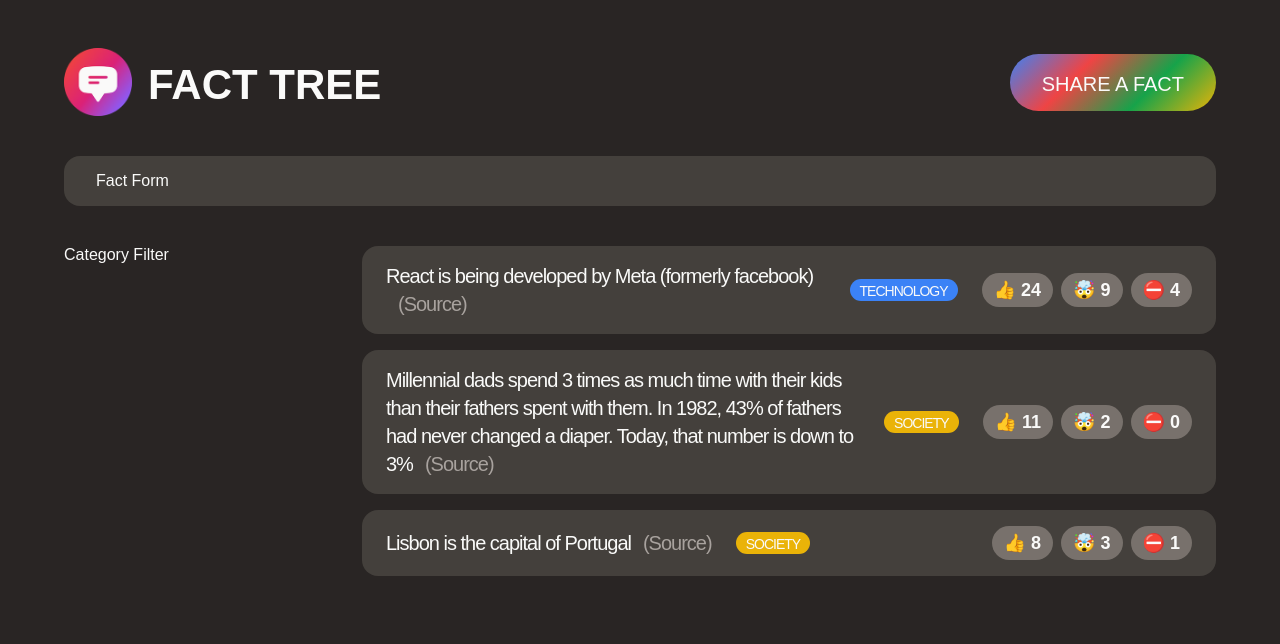
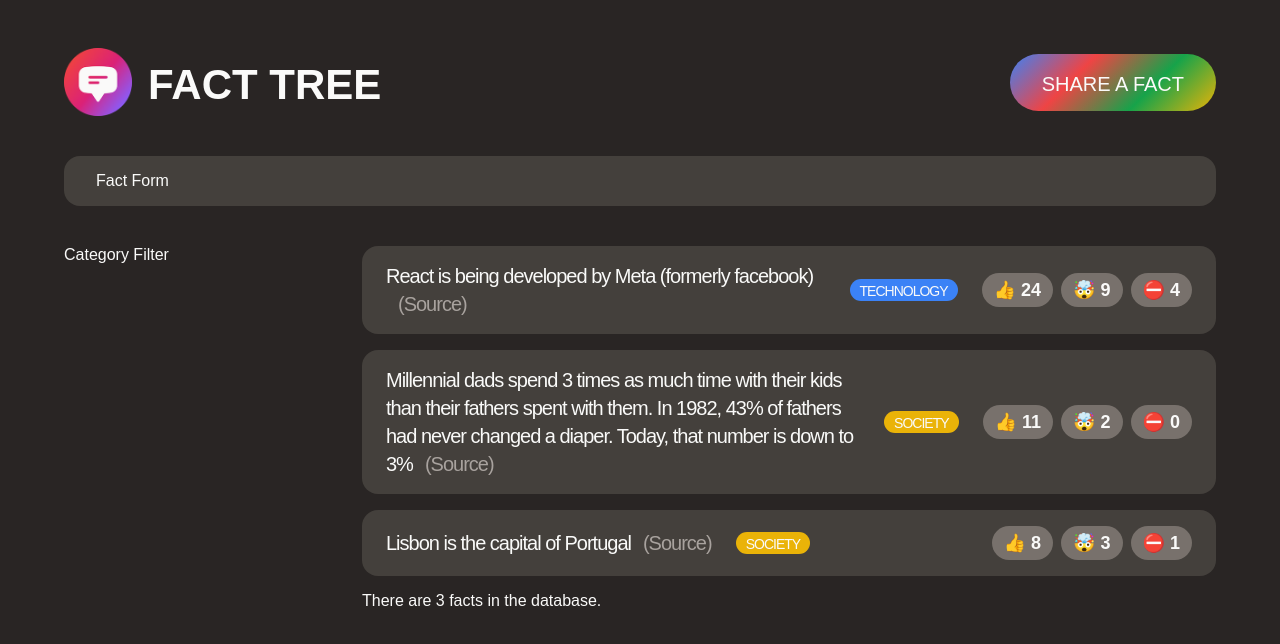
Before and after one commit to zubbyzillion/Facts-tree, a React (Create React App) app in the folder facts-tree/: page / in a window 1280 px wide. Shown: the top 644 px of the page. Built offline with nearby package versions, Linux system fonts and the light colour scheme; a web font is replaced by a local one.

Commit message:
Passing props in fact function

```diff
--- a/facts-tree/src/App.js
+++ b/facts-tree/src/App.js
@@ -86,9 +86,18 @@ function FactList() {
 
   return <section><ul className="facts-list"></ul>{
     facts.map((fact => (
-      <li key={fact.id} className="fact">
+      <Fact key={fact.id} fact={fact} />
+      )))
+  }
+  <p>There are {facts.length} facts in the database.</p>
+  </section>;
+}
+
+function Fact({ fact }) {
+  return (
+    <li className="fact">
       <p> {fact.text}
-          <a className="source" href={fact.source} target="_blank">(Source)</a>
+          <a className="source" href={fact.source} target="_blank" rel="noreferrer">(Source)</a>
       </p>
 
       <span className="tag" style={{backgroundColor: CATEGORIES.find((cat) => cat.name === fact.category).color}}>{fact.category}</span>
@@ -98,8 +107,8 @@ function FactList() {
           <button>🤯 {fact.votesMindblowing}</button>
           <button>⛔️ {fact.votesFalse}</button>
       </div>
-  </li>)))
-  }</section>;
+  </li>
+  );
 }
 
 export default App;
```
